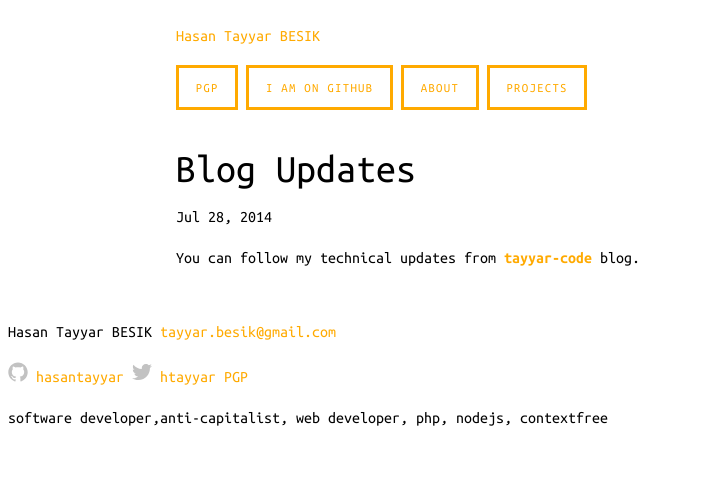
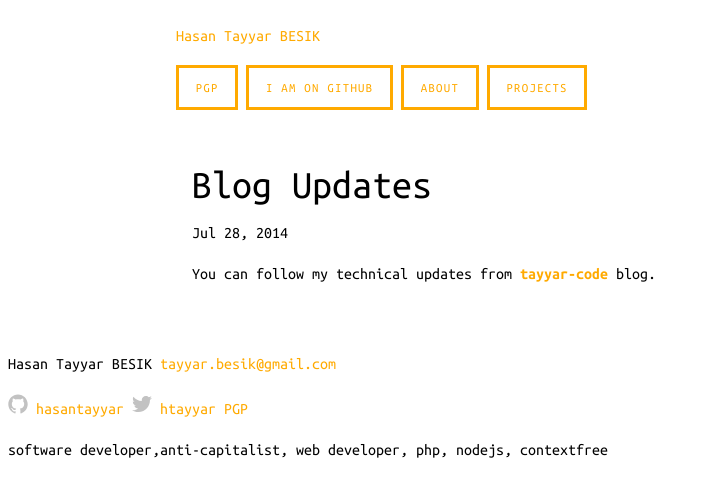
Before and after one commit to hasantayyar/hasantayyar.net, a Jekyll site: the page built from _posts/2014-07-28-blog.markdown, in a window 1280 px wide. Shown: the top 497 px of the page, without its empty margins (0-708 px from the left). Built offline with Jekyll 4.4.1, drawn with Linux system fonts in a browser that asks for light colours; Markdown is read by kramdown in place of the engine named in the settings.

Commit message:
Update post.html

```diff
--- a/_layouts/post.html
+++ b/_layouts/post.html
@@ -1,7 +1,7 @@
 ---
 layout: default
 ---
-<div class="post">
+<div class="c">
 
   <header class="post-header">
     <h1>{{ page.title }}</h1>
```
